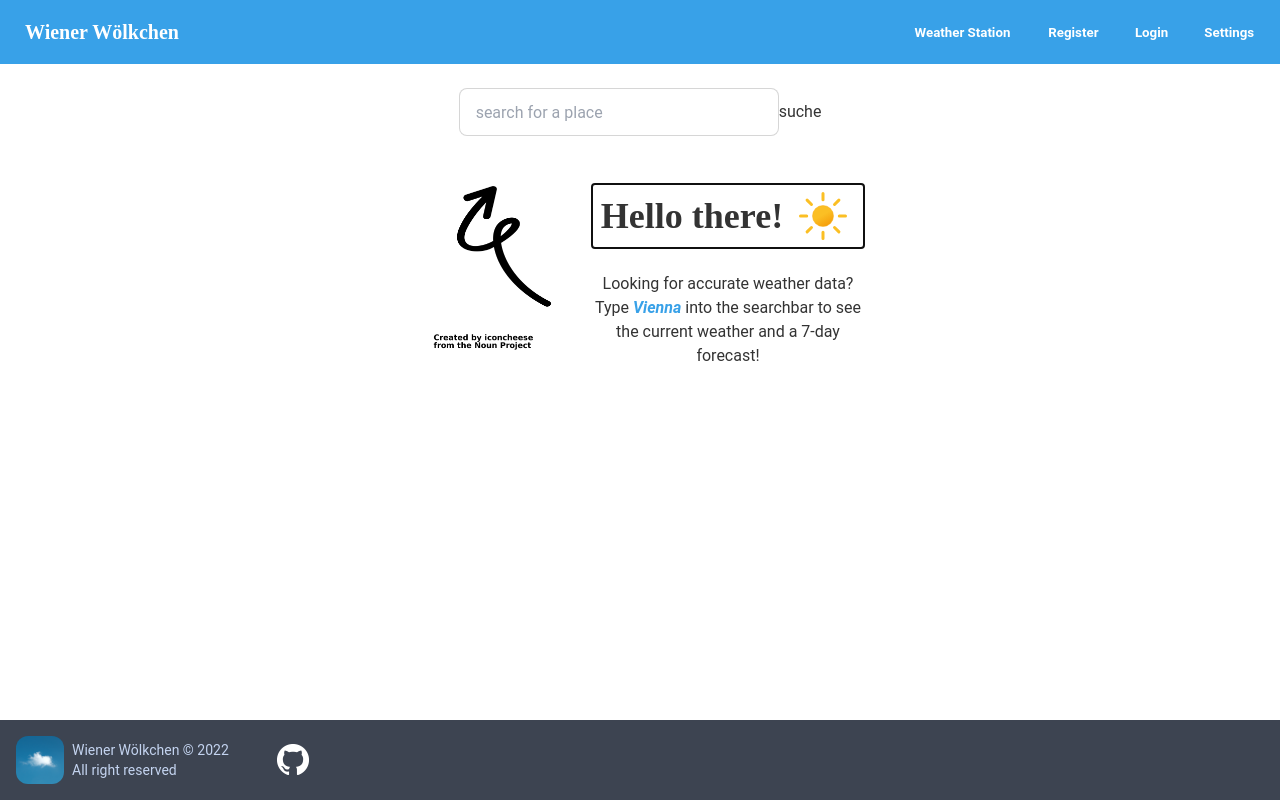
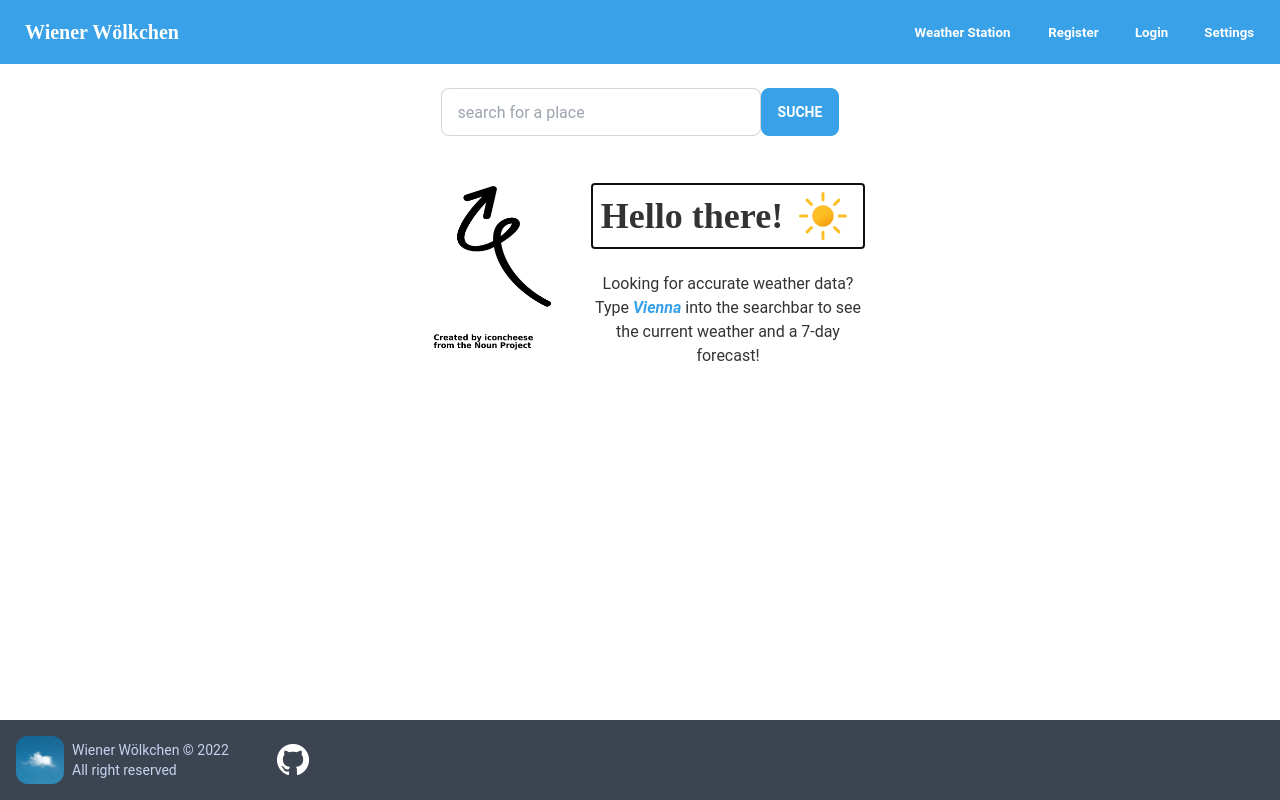
Before and after one commit to Fo00oX/Hera, a Svelte app: page / in a window 1280 px wide. Built offline with nearby package versions, Linux system fonts and the light colour scheme.

Commit message:
Suche Button Style

```diff
--- a/src/routes/Home.svelte
+++ b/src/routes/Home.svelte
@@ -11,7 +11,7 @@
 <section class='flex flex-col gap-6'>
   <article class='flex justify-center w-full'>
     <SearchBar />
-    <button on:click={() => {isSearchClicked = true;loadWeather($locationSearchTerm)}}>
+    <button class='btn btn-primary text-white' on:click={() => {isSearchClicked = true;loadWeather($locationSearchTerm)}}>
       suche
     </button>
   </article>
```
